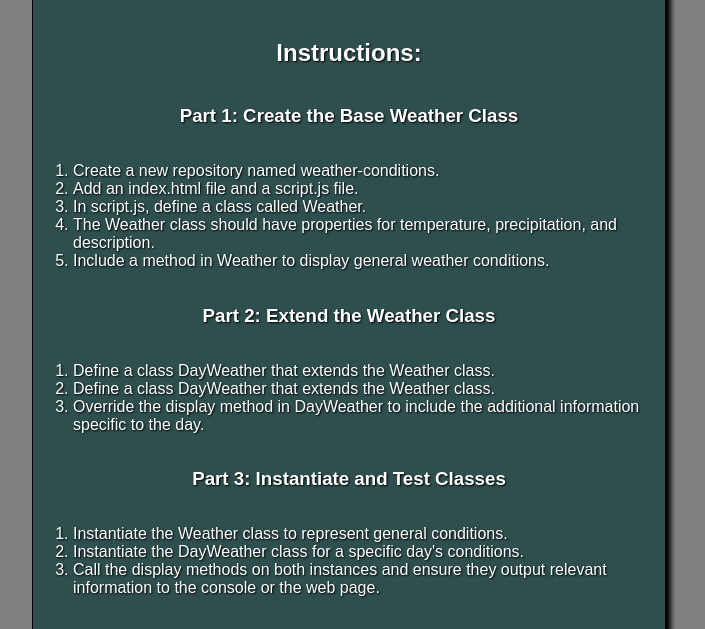
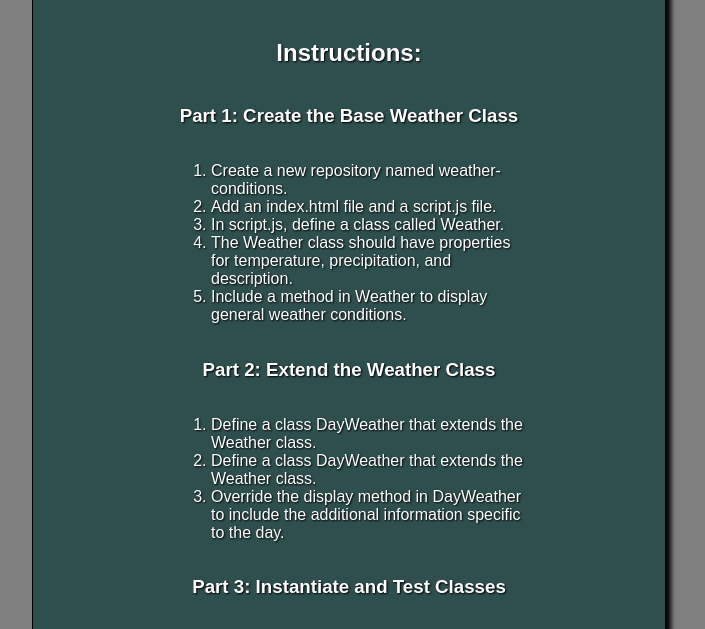
Before and after one commit to rja87sd/weather-conditions, a plain HTML site: page index.html in a window 1280 px wide. Shown: the part 107-736 px from the top of the page, without its empty margins (291-996 px from the left). Drawn offline with Linux system fonts and the light colour scheme.

Commit message:
Add additional styling in style.css.

```diff
--- a/style.css
+++ b/style.css
@@ -16,3 +16,7 @@ main {
   font-family: Arial, Helvetica, sans-serif;
   text-shadow: 1px 1px 2px black;
 }
+
+ol {
+  width: 50%;
+}
```
